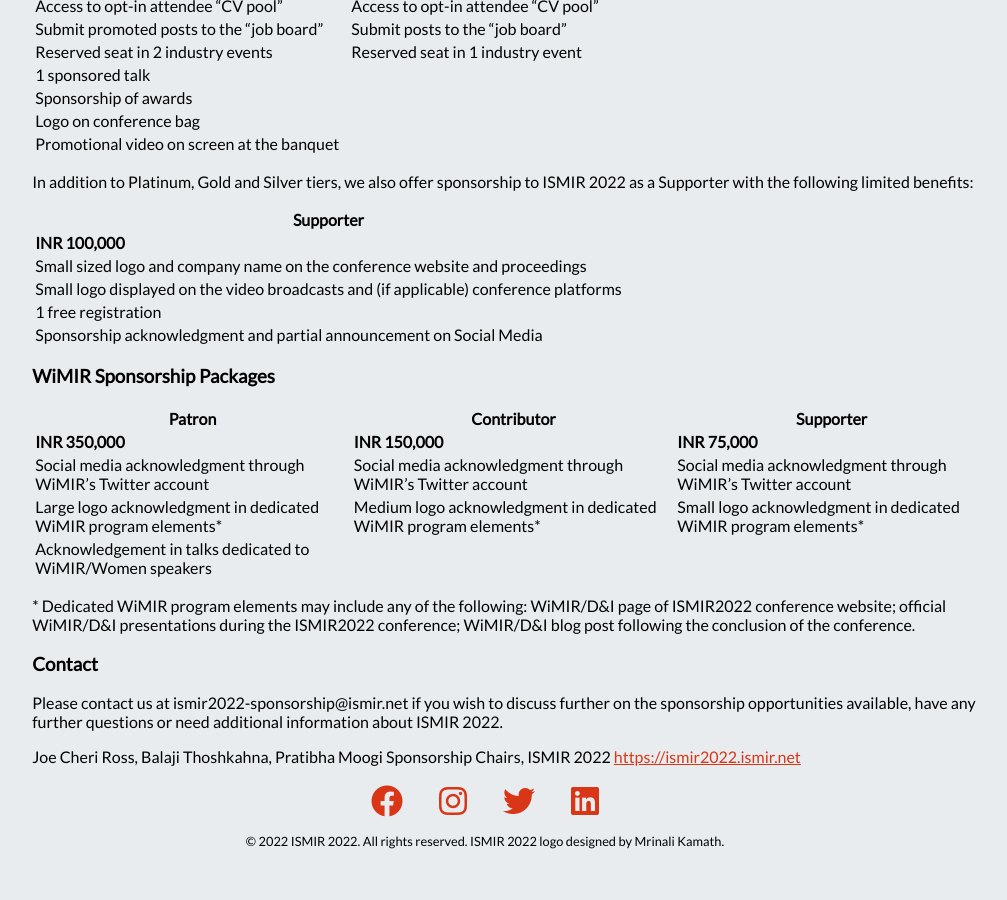
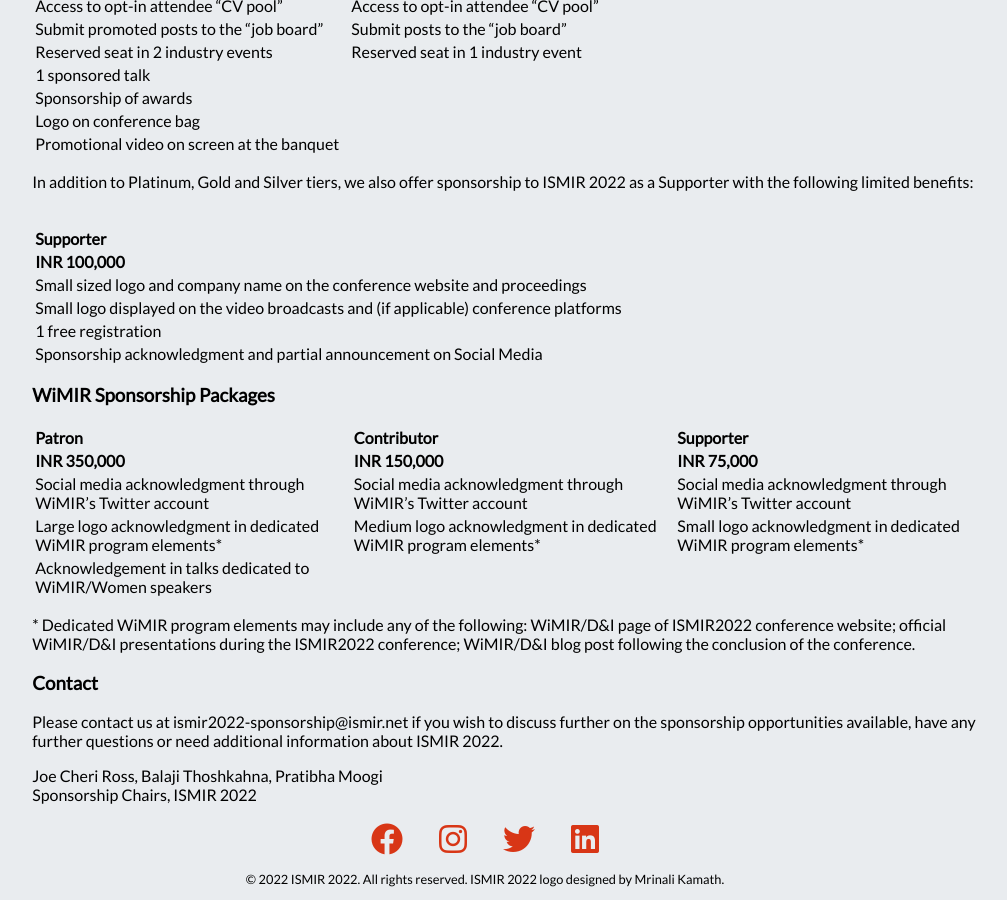
Before and after one commit to ismir2022/ismir2022.github.io, a Jekyll site: the page built from calls/cfs.md, in a window 1280 px wide and 900 px high, scrolled down 1584 px. Shown: the whole window, without its empty margins (155-1162 px from the left). Built offline with Jekyll 4.4.1, drawn with Linux system fonts in a browser that asks for light colours; nearby versions of some CDN libraries; before the commit the page ends 2446 px from its top, so only the background shows below that.

Commit message:
Left ALign

```diff
--- a/calls/cfs.md
+++ b/calls/cfs.md
@@ -36,7 +36,7 @@
 
 ### ISMIR 2022 Sponsorship Packages
 
-| <span style="color:grey">**Platinum**</span>                                                                | <span style="color:gold">**Gold**</span>     | <span style="color:silver">**Silver**</span> |
+| <span style="color:grey; float:left;">**Platinum**</span>                                                                | <span style="color:gold; float:left;">**Gold**</span>     | <span style="color:silver; float:left;">**Silver**</span> |
 |-----------------------------------------------------------------------------|------------------------------------------------------------------------------|-----------------------------------------------------------------------------|
 | **INR 750,000**                                                             | **INR 400,000**                                                              | **INR 200,000**                                                             |
 | Large sized logo and company name on the conference website and proceedings | Medium sized logo and company name on the conference website and proceedings | Small sized logo and company name on the conference website and proceedings |
@@ -63,8 +63,9 @@
 
 
 In addition to Platinum, Gold and Silver tiers, we also offer sponsorship to ISMIR 2022 as a Supporter with the following limited benefits:
+<br><br>
 
-|**Supporter**|
+|<span style="float:left;">**Supporter**</span>|
 |---------|
 |**INR 100,000**|
 |Small sized logo and company name on the conference website and proceedings|
@@ -74,7 +75,7 @@
 
 ### WiMIR Sponsorship Packages
 
-| **Patron** | **Contributor** | **Supporter** |
+|<span style="float:left;">**Patron**</span>|<span style="float:left;">**Contributor**</span>|<span style="float:left;">**Supporter**</span>|
 |------------|-----------------|---------------|
 | **INR 350,000** |  **INR 150,000** | **INR 75,000** |
 | Social media acknowledgment through WiMIR’s Twitter account | Social media acknowledgment through WiMIR’s Twitter account | Social media acknowledgment through WiMIR’s Twitter account |
@@ -92,5 +93,5 @@
 additional information about ISMIR 2022.
 
 Joe Cheri Ross, Balaji Thoshkahna, Pratibha Moogi
+<br>
 Sponsorship Chairs, ISMIR 2022
-[https://ismir2022.ismir.net](https://ismir2022.ismir.net)
```
Also changed, not shown: 5 other files.
